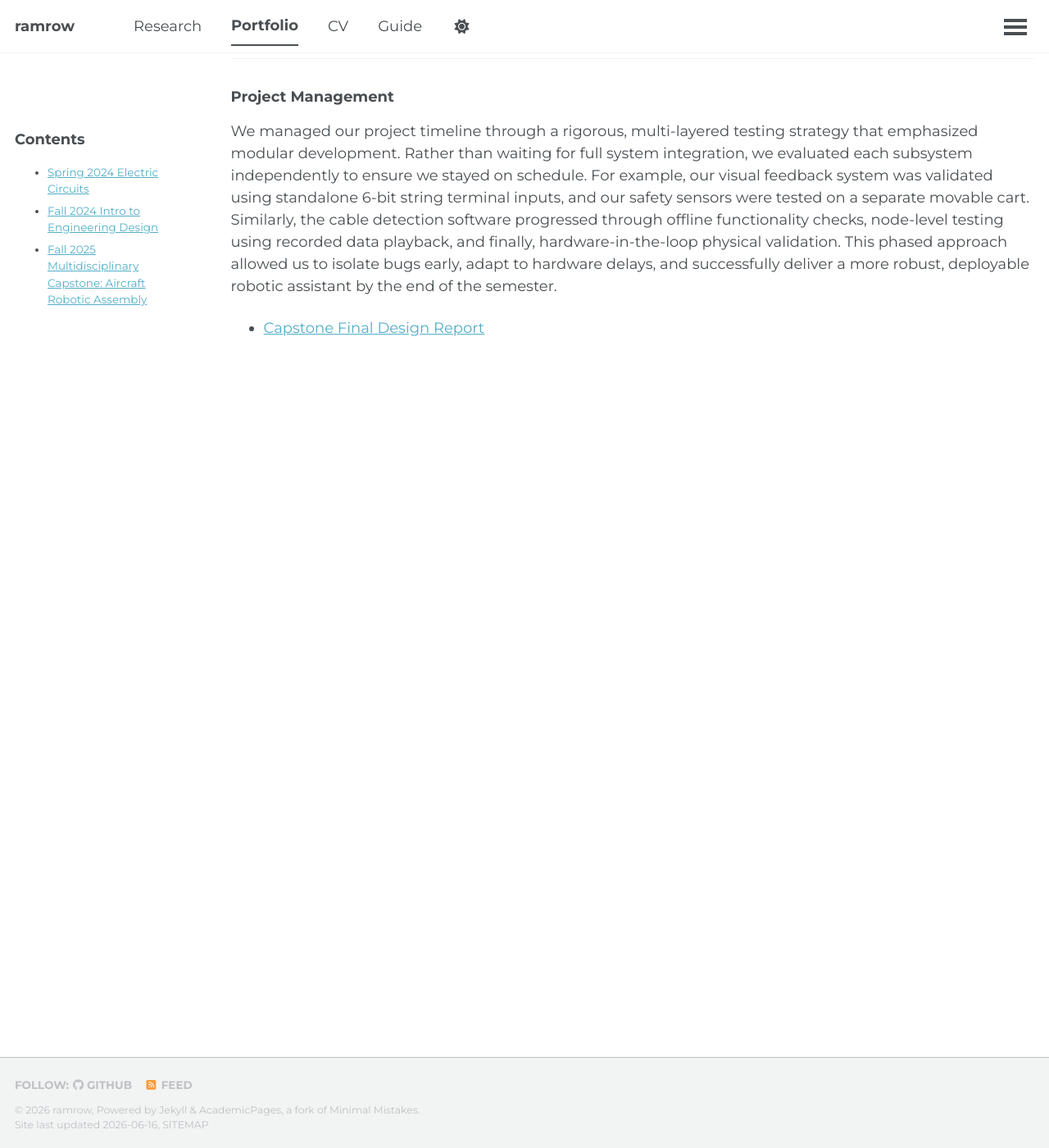
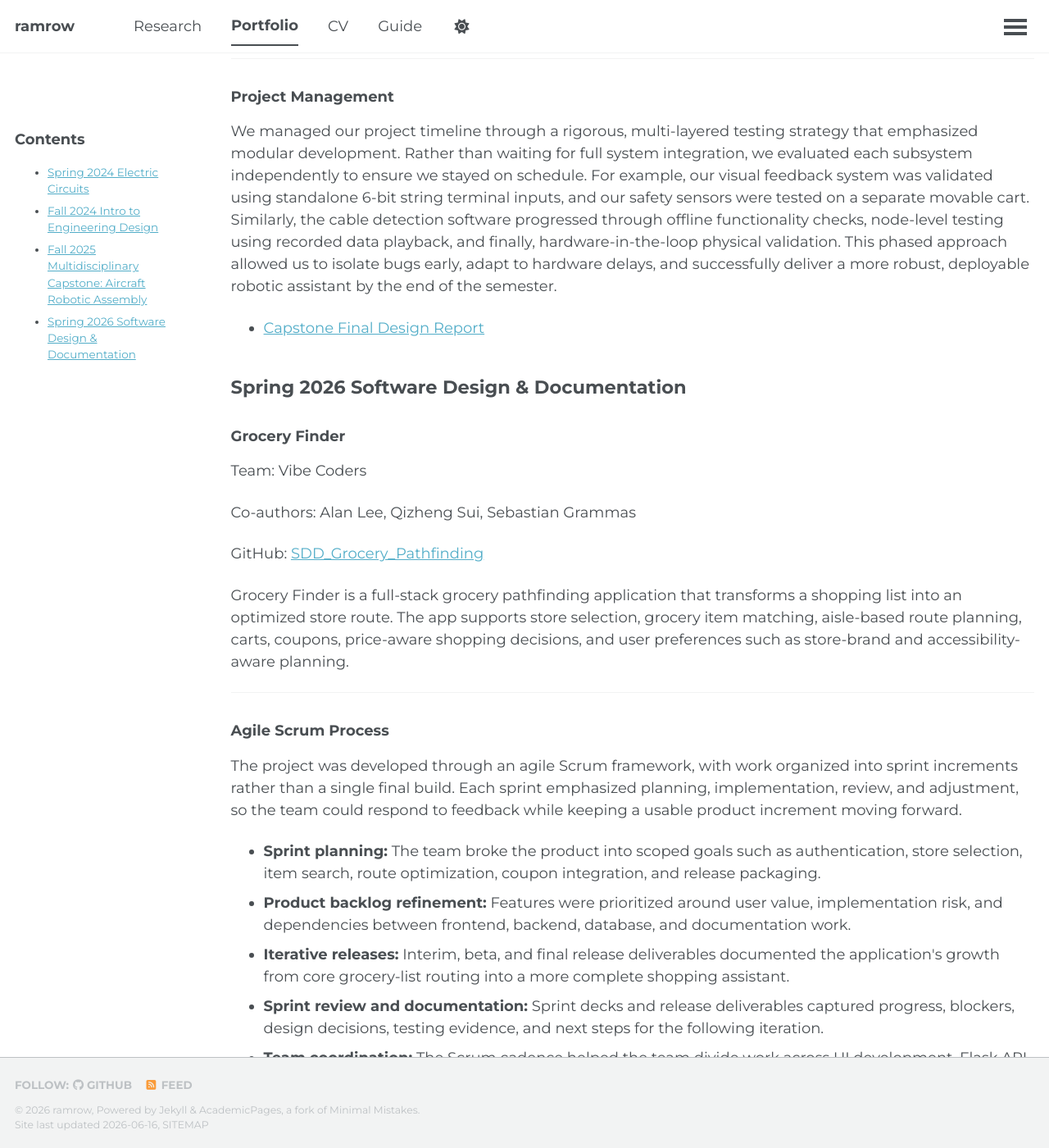
Before and after one commit to ramrow/ramrow.github.io, a Jekyll site: the page built from _pages/portfolio.html, in a window 1280 px wide and 1400 px high, scrolled down 14539 px. Shown: the whole window at 82% size. Built offline with Jekyll 4.4.1, drawn with Linux system fonts in a browser that asks for light colours; a script that is not in the unit is left out; some of the changed text lies outside the part shown.

Commit message:
sd&d project

```diff
--- a/_pages/portfolio.html
+++ b/_pages/portfolio.html
@@ -9,6 +9,7 @@ sidebar:
       - [Spring 2024 Electric Circuits](#spring-2024-electric-circuits)
       - [Fall 2024 Intro to Engineering Design](#fall-2024-intro-to-engineering-design)
       - [Fall 2025 Multidisciplinary Capstone: Aircraft Robotic Assembly](#fall-2025-multidisciplinary-capstone-aircraft-robotic-assembly)
+      - [Spring 2026 Software Design & Documentation](#spring-2026-software-design-documentation)
 ---
 
 {% include base_path %}
@@ -196,3 +197,35 @@ sidebar:
 <ul>
   <li><a href="{{ base_path }}/files/fall-2025-multidisciplinary-capstone-aircraft-robotic-assembly/Capstone_Final_Design_Report.pdf">Capstone Final Design Report</a></li>
 </ul>
+
+<h2 id="spring-2026-software-design-documentation">Spring 2026 Software Design &amp; Documentation</h2>
+<h3 id="grocery-finder">Grocery Finder</h3>
+<p>Team: Vibe Coders</p>
+<p>Co-authors: Alan Lee, Qizheng Sui, Sebastian Grammas</p>
+<p>GitHub: <a href="https://github.com/Alan-Lee7/SDD_Grocery_Pathfinding">SDD_Grocery_Pathfinding</a></p>
+<p>Grocery Finder is a full-stack grocery pathfinding application that transforms a shopping list into an optimized store route. The app supports store selection, grocery item matching, aisle-based route planning, carts, coupons, price-aware shopping decisions, and user preferences such as store-brand and accessibility-aware planning.</p>
+<hr>
+<h3>Agile Scrum Process</h3>
+<p>The project was developed through an agile Scrum framework, with work organized into sprint increments rather than a single final build. Each sprint emphasized planning, implementation, review, and adjustment, so the team could respond to feedback while keeping a usable product increment moving forward.</p>
+<ul>
+  <li><strong>Sprint planning:</strong> The team broke the product into scoped goals such as authentication, store selection, item search, route optimization, coupon integration, and release packaging.</li>
+  <li><strong>Product backlog refinement:</strong> Features were prioritized around user value, implementation risk, and dependencies between frontend, backend, database, and documentation work.</li>
+  <li><strong>Iterative releases:</strong> Interim, beta, and final release deliverables documented the application's growth from core grocery-list routing into a more complete shopping assistant.</li>
+  <li><strong>Sprint review and documentation:</strong> Sprint decks and release deliverables captured progress, blockers, design decisions, testing evidence, and next steps for the following iteration.</li>
+  <li><strong>Team coordination:</strong> The Scrum cadence helped the team divide work across UI development, Flask API routes, database models, optimization services, and formal SD&amp;D documentation.</li>
+</ul>
+<hr>
+<h3>Technical Implementation</h3>
+<p>The frontend was built as a React and Vite application with step-based user flows for account access, store selection, grocery list entry, and optimized route review. The backend uses Flask with SQLAlchemy models for users, stores, grocery items, carts, prices, coupons, and store availability.</p>
+<p>The route optimization system uses a Factory Method structure to select matching and planning strategies. Product matchers handle default matching, store-brand preference, budget-aware behavior, and coupon-aware behavior, while aisle planners support default and accessibility-friendly route planning. This structure kept the code extensible as Scrum iterations added new user-facing options.</p>
+<hr>
+<h3>Release Outcomes</h3>
+<p>By the final release, the project connected the major pieces expected of a Software Design &amp; Documentation course project: a usable full-stack application, a documented architecture, iterative Scrum artifacts, release deliverables, and presentation material. The result was not just a prototype, but a documented software product that reflected multiple cycles of planning, implementation, testing, and review.</p>
+<ul>
+  <li><a href="{{ base_path }}/files/spring-2026-software-design-documentation/Grocery_Finder_Sprint_1.pdf">Grocery Finder Sprint 1</a></li>
+  <li><a href="{{ base_path }}/files/spring-2026-software-design-documentation/Grocery_Finder_Sprint_4.pdf">Grocery Finder Sprint 4</a></li>
+  <li><a href="{{ base_path }}/files/spring-2026-software-design-documentation/Interim_Release_Deliverables.pdf">Interim Release Deliverables</a></li>
+  <li><a href="{{ base_path }}/files/spring-2026-software-design-documentation/Beta_Release.pdf">Beta Release</a></li>
+  <li><a href="{{ base_path }}/files/spring-2026-software-design-documentation/Final_Release_Deliverables.pdf">Final Release Deliverables</a></li>
+  <li><a href="{{ base_path }}/files/spring-2026-software-design-documentation/Grocery_Finder_Presentation.pdf">Grocery Finder Presentation</a></li>
+</ul>
```
Also changed, not shown: 6 other files.
